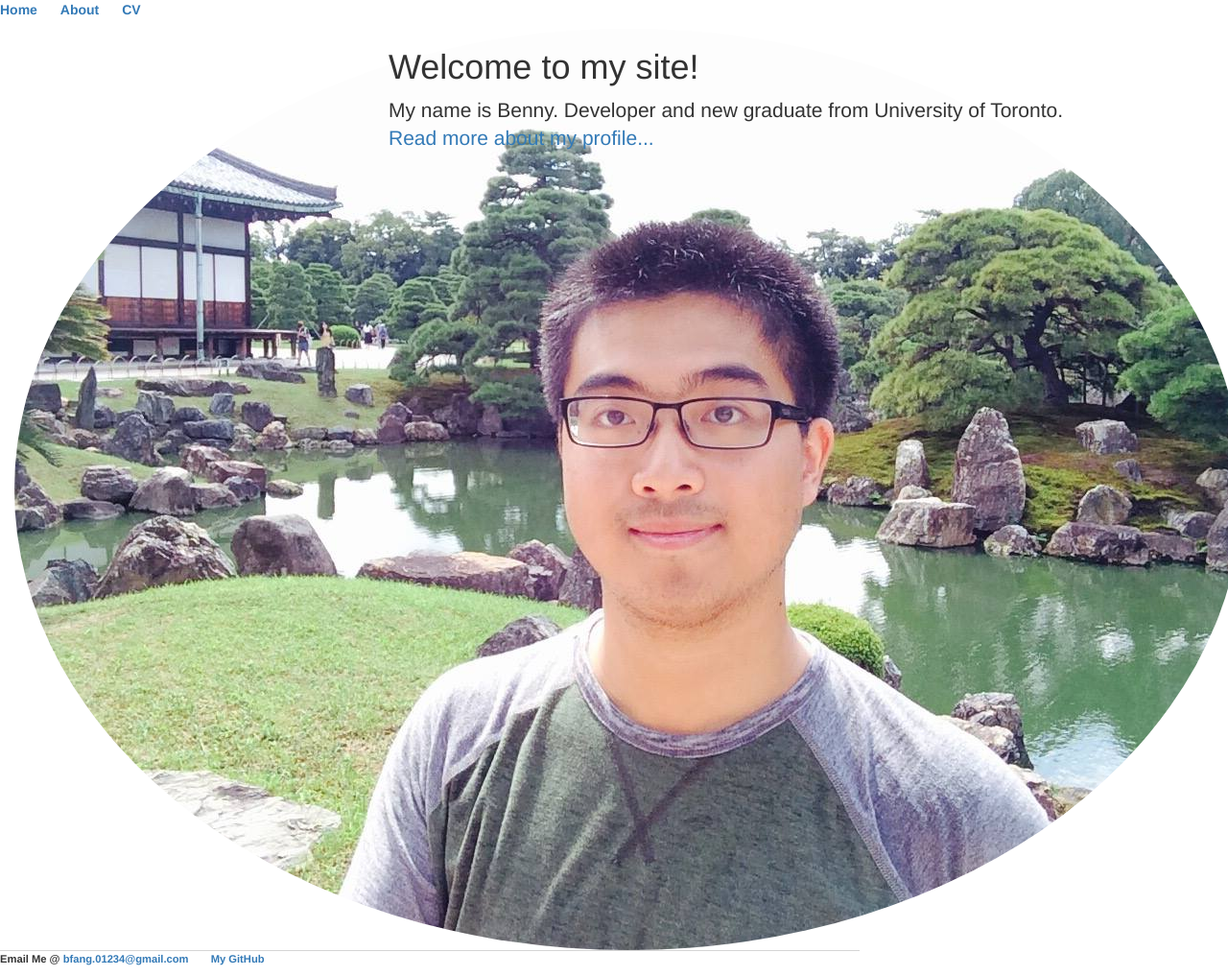
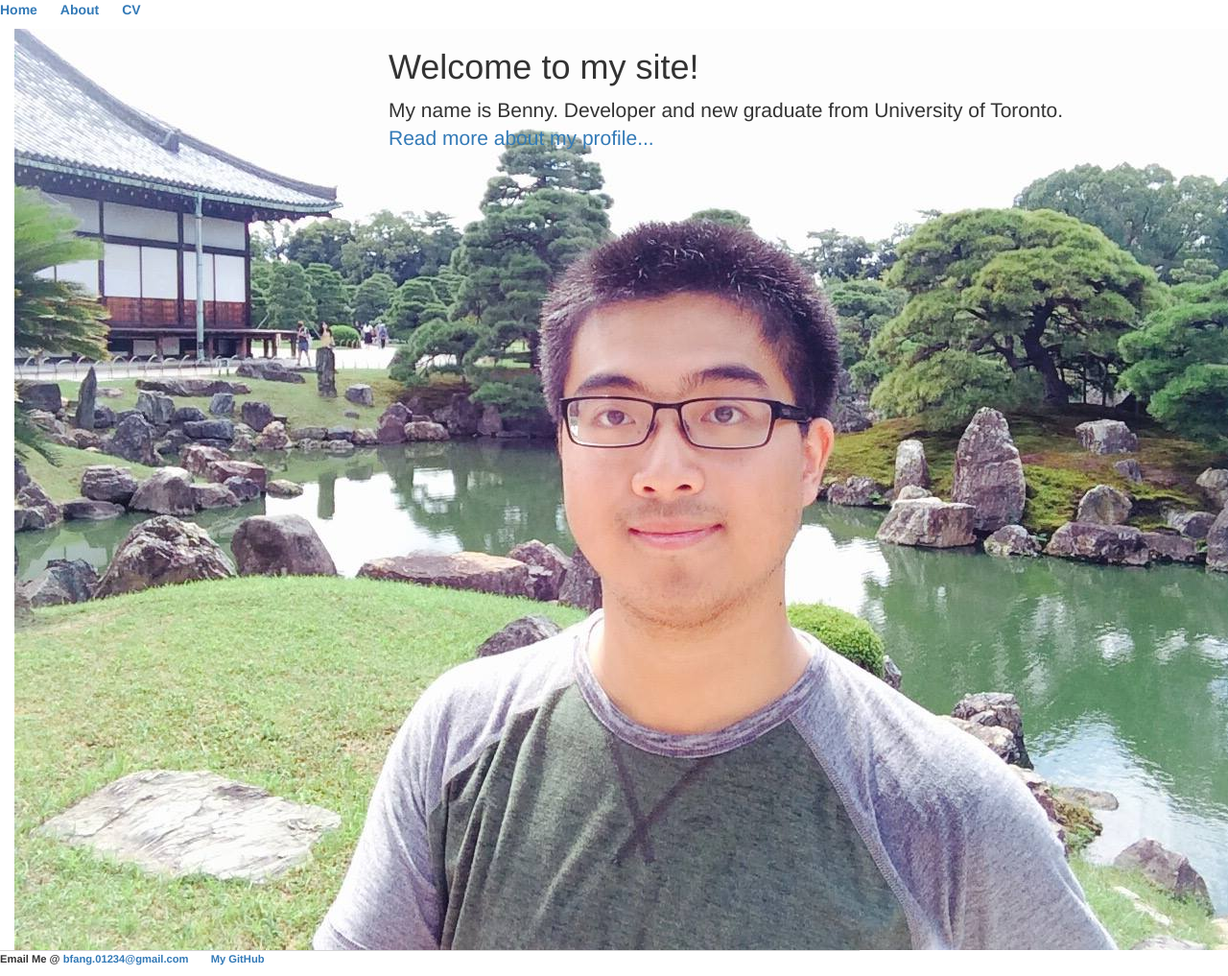
Before and after one commit to bennyfang/bennyfang.github.io, a Jekyll site: the page built from index.html, in a window 1280 px wide. Shown: the whole page at 96% size. Built offline with Jekyll 4.4.1, drawn with Linux system fonts in a browser that asks for light colours.

Commit message:
Update index.html

```diff
--- a/index.html
+++ b/index.html
@@ -6,7 +6,7 @@ description: A developer who aims to be the best!
 
 <div class="row marketing">
 	<div class="col-sm-4">
-	<img class="img-circle avatar" alt="Benny Fang" src="img/Profile.jpg">
+	<img class="image-cropper" alt="Benny Fang" src="img/Profile.jpg">
 	</div>
 	<div itemscope itemtype="http://data-vocabulary.org/Person" class="col-sm-8">
 		<h1>Welcome to my site!</h1>
```
